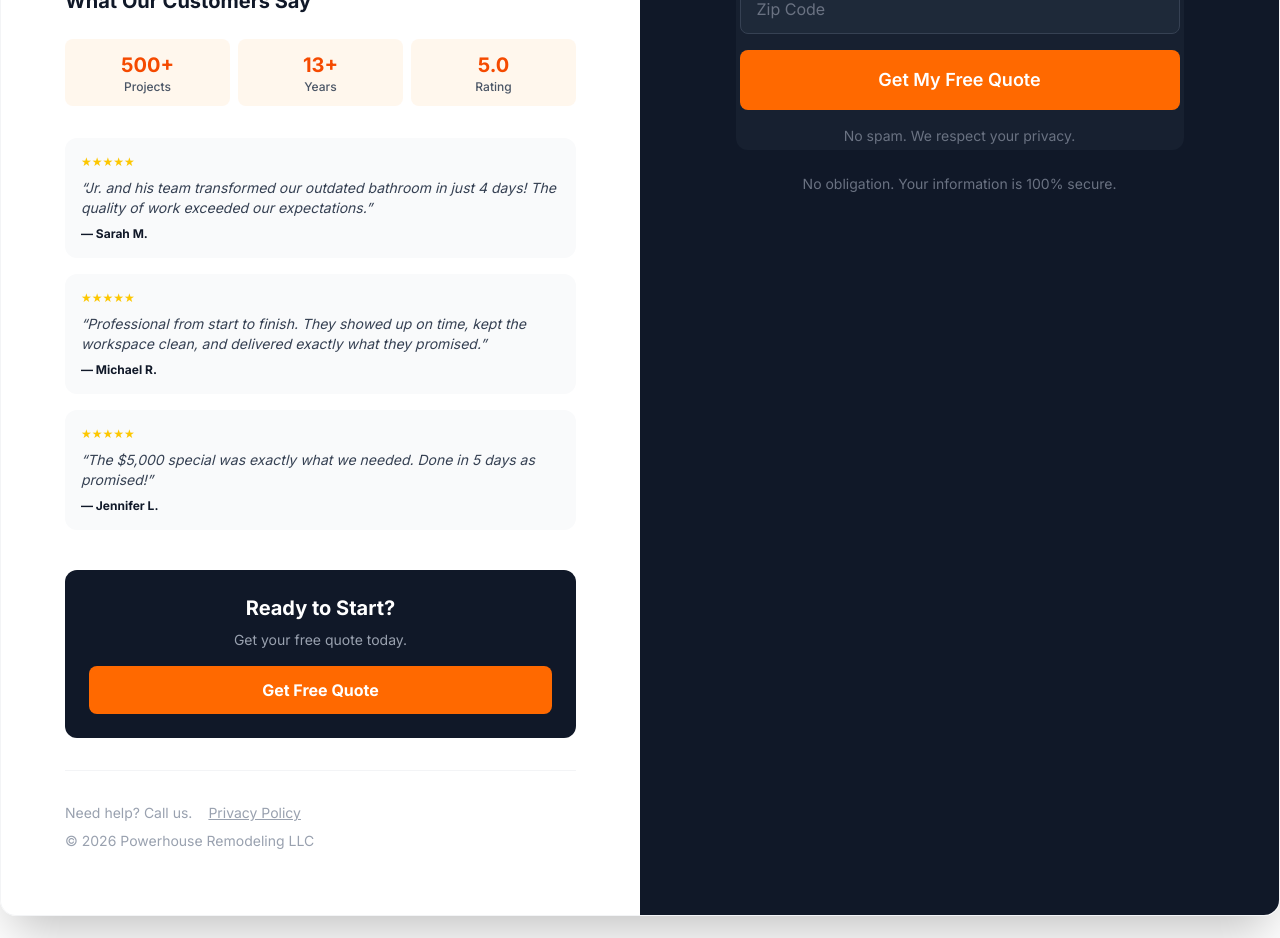
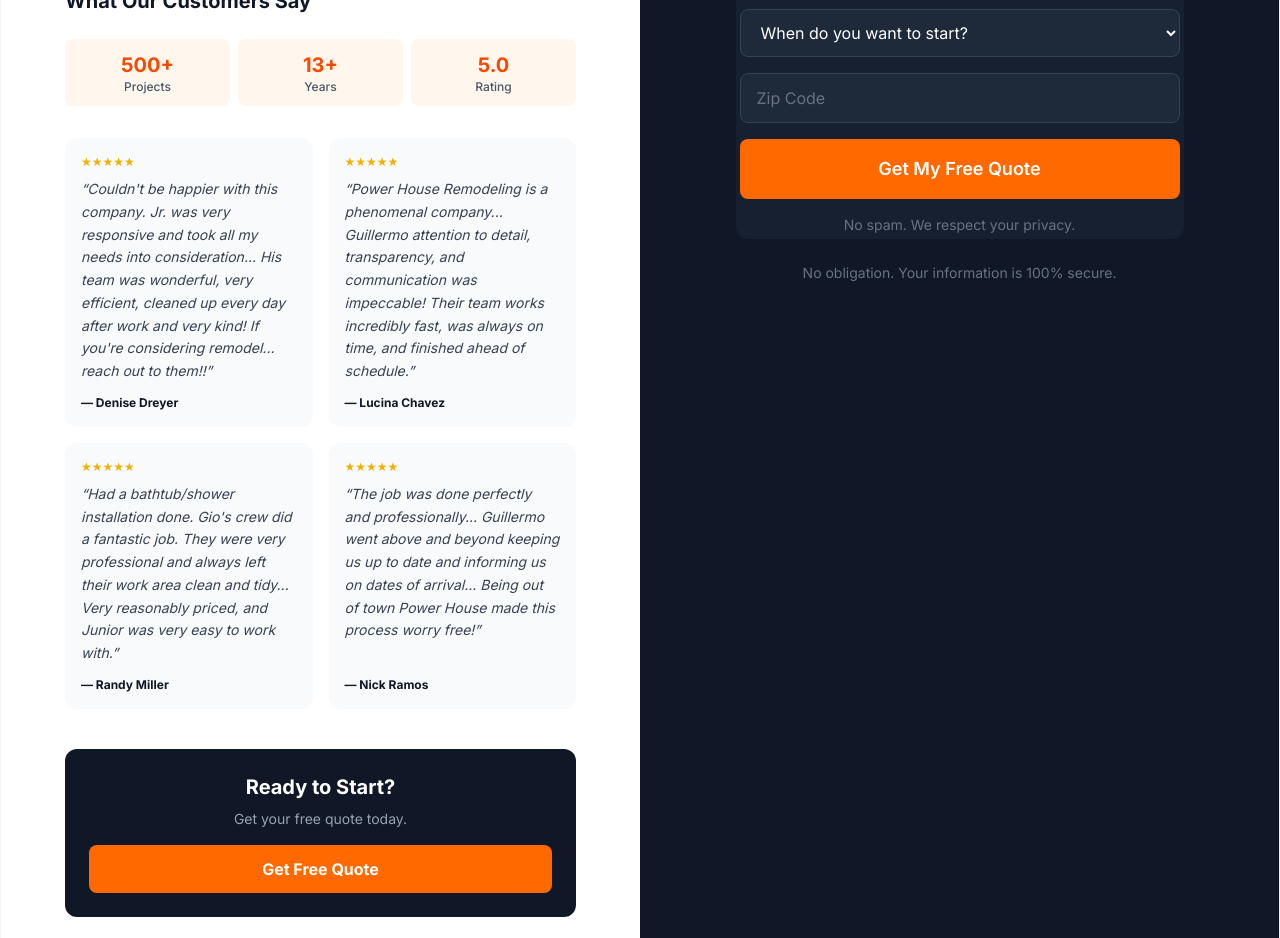
Before and after one commit to rahullalia/powerhouse-remodeling, a Next.js app: page / in a window 1280 px wide. Shown: the part 1200-2138 px from the top of the page. Built offline with nearby package versions, Linux system fonts and the light colour scheme.

Commit message:
chore: update testimonials with real reviews

```diff
--- a/src/app/page.tsx
+++ b/src/app/page.tsx
@@ -77,30 +77,36 @@
               </div>
             </div>
 
-            <div className="space-y-4">
+            <div className="grid grid-cols-1 md:grid-cols-2 gap-4">
               {[
                 {
                   id: 1,
-                  name: "Sarah M.",
-                  text: "Jr. and his team transformed our outdated bathroom in just 4 days! The quality of work exceeded our expectations.",
+                  name: "Denise Dreyer",
+                  text: "Couldn't be happier with this company. Jr. was very responsive and took all my needs into consideration... His team was wonderful, very efficient, cleaned up every day after work and very kind! If you're considering remodel... reach out to them!!",
                   rating: 5
                 },
                 {
                   id: 2,
-                  name: "Michael R.",
-                  text: "Professional from start to finish. They showed up on time, kept the workspace clean, and delivered exactly what they promised.",
+                  name: "Lucina Chavez",
+                  text: "Power House Remodeling is a phenomenal company... Guillermo attention to detail, transparency, and communication was impeccable! Their team works incredibly fast, was always on time, and finished ahead of schedule.",
                   rating: 5
                 },
                 {
                   id: 3,
-                  name: "Jennifer L.",
-                  text: "The $5,000 special was exactly what we needed. Done in 5 days as promised!",
+                  name: "Randy Miller",
+                  text: "Had a bathtub/shower installation done. Gio's crew did a fantastic job. They were very professional and always left their work area clean and tidy... Very reasonably priced, and Junior was very easy to work with.",
+                  rating: 5
+                },
+                {
+                  id: 4,
+                  name: "Nick Ramos",
+                  text: "The job was done perfectly and professionally... Guillermo went above and beyond keeping us up to date and informing us on dates of arrival... Being out of town Power House made this process worry free!",
                   rating: 5
                 }
               ].map((review) => (
-                <div key={review.id} className="bg-gray-50 p-4 rounded-xl text-sm">
-                  <div className="flex text-yellow-400 mb-2 text-xs">{"★".repeat(review.rating)}</div>
-                  <p className="text-gray-700 italic mb-2">&ldquo;{review.text}&rdquo;</p>
+                <div key={review.id} className="bg-gray-50 p-4 rounded-xl text-sm h-full flex flex-col">
+                  <div className="flex text-yellow-500 mb-2 text-xs">{"★".repeat(review.rating)}</div>
+                  <p className="text-gray-700 italic mb-3 flex-grow leading-relaxed">&ldquo;{review.text}&rdquo;</p>
                   <p className="font-bold text-gray-900 text-xs">— {review.name}</p>
                 </div>
               ))}
```
